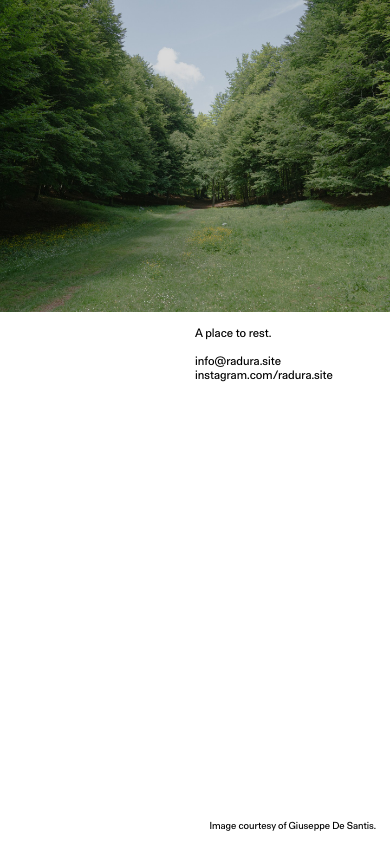
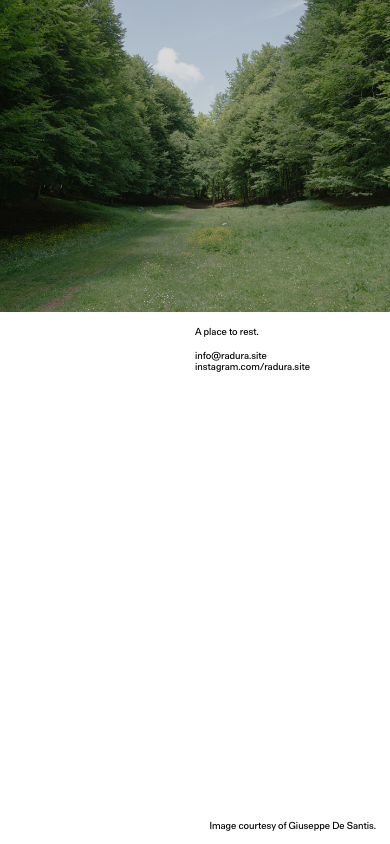
Before and after one commit to marcelloemme/radura.site, a plain HTML site: page index.html in a window 390 px wide. Drawn offline with Linux system fonts and the light colour scheme.

Commit message:
Update style.csstestini

```diff
--- a/style.css
+++ b/style.css
@@ -113,7 +113,7 @@ a:hover {
     width: 100%;
     flex: 1;
     position: relative;
-    min-height: 25vh; /* Ridotto come hai testato */
+    min-height: 20vh; /* Ridotto come hai testato */
     display: flex;
     flex-direction: column;
     justify-content: space-between;
@@ -129,7 +129,7 @@ a:hover {
     text-align: left;
     box-sizing: border-box;
     overflow-wrap: break-word;
-    font-size: clamp(0.75rem, 3vw, 0.95rem);
+    font-size: clamp(0.65rem, 2.5vw, 0.85rem);
     line-height: 1.2;
     flex-shrink: 0;
   }
@@ -146,7 +146,7 @@ a:hover {
     text-align: left;
     box-sizing: border-box;
     overflow-wrap: break-word;
-    font-size: clamp(0.6rem, 2.5vw, 0.8rem); /* Font più piccolo per evitare a capo */
+    font-size: clamp(0.65rem, 2.5vw, 0.85rem); /* Font più piccolo per evitare a capo */
     line-height: 1.2;
     flex-shrink: 0;
     white-space: nowrap; /* Evita a capo */
```
